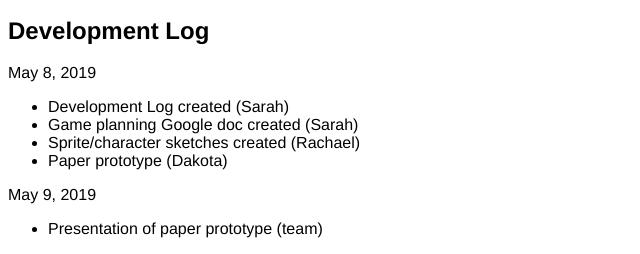
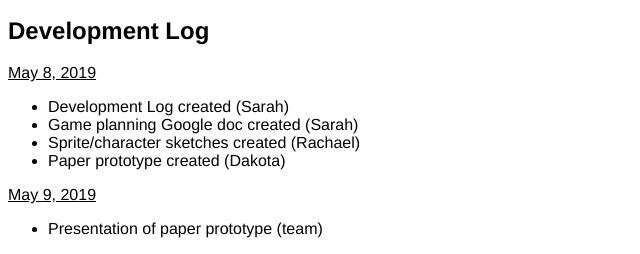
Before and after one commit to strobbins/CSS385-Fantasy19, a plain HTML site: page index.html in a window 1280 px wide. Shown: the part 321-575 px from the top of the page, 0-640 px from the left. Drawn offline with Linux system fonts and the light colour scheme.

Commit message:
Update index.html
Minor changes.

```diff
--- a/index.html
+++ b/index.html
@@ -16,14 +16,14 @@
     		</div><!-- /.info -->
         <div class="log">
         <h2>Development Log</h2>
-          <p>May 8, 2019</p>
+					<p><u>May 8, 2019</u></p>
           <ul>
             <li>Development Log created (Sarah)</li>
             <li>Game planning Google doc created (Sarah)</li>
             <li>Sprite/character sketches created (Rachael)</li>
-            <li>Paper prototype (Dakota)</li>
+            <li>Paper prototype created (Dakota)</li>
           </ul>
-          <p>May 9, 2019</p>
+					<p><u>May 9, 2019</u></p>
           <ul>
             <li>Presentation of paper prototype (team)</li>
           </ul>
```
